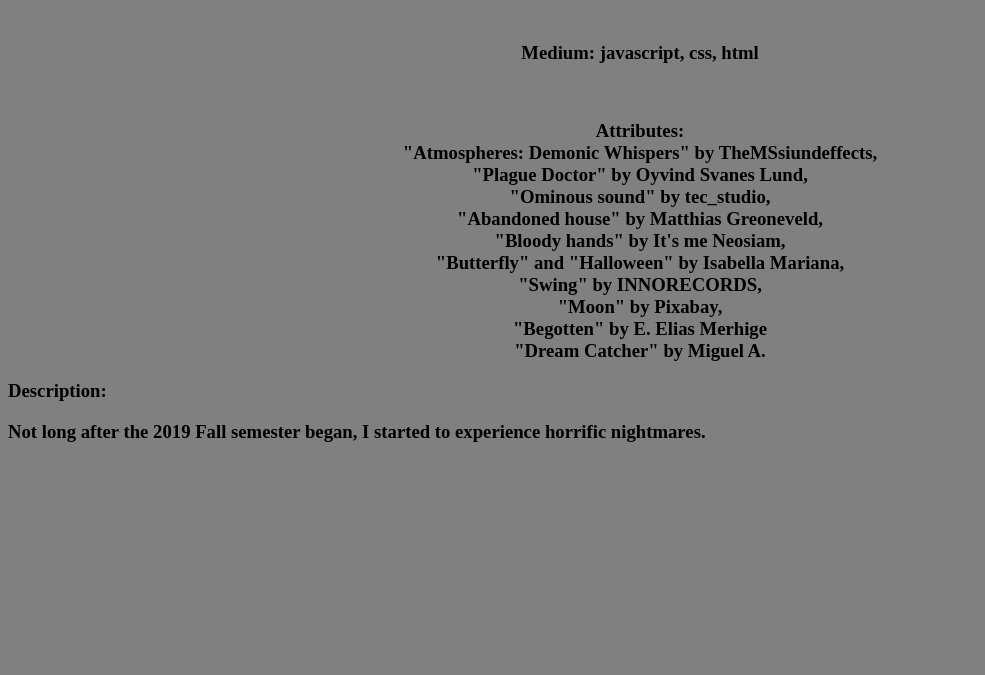
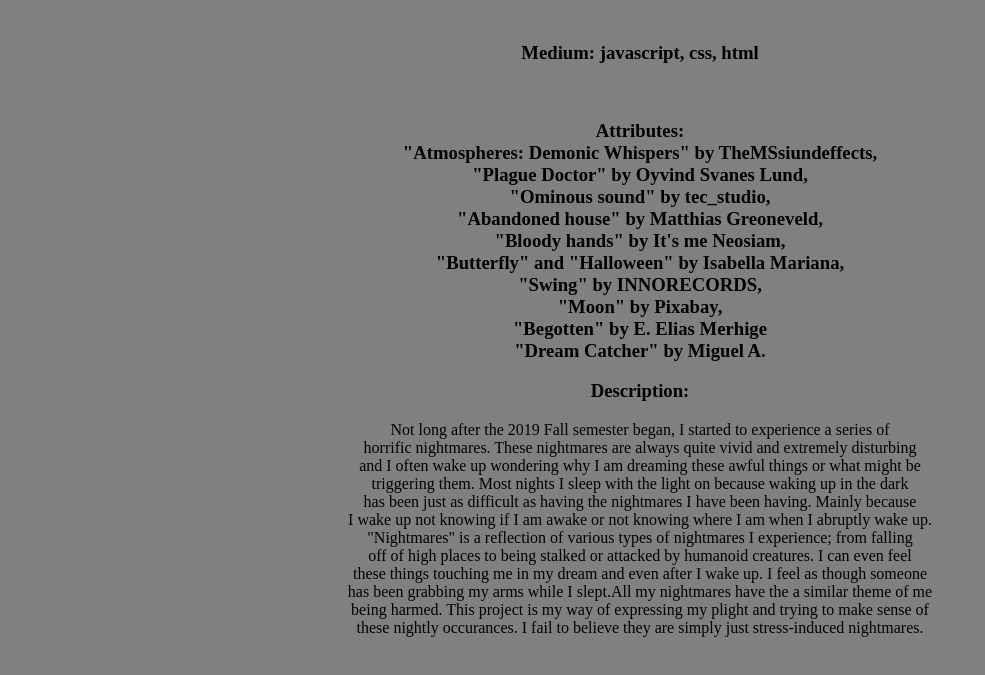
Before and after one commit to tanguiano92/nightmares, a plain HTML site: page pagetwo.html in a window 1280 px wide. Shown: the part 95-770 px from the top of the page, without its empty margins (0-985 px from the left). Drawn offline with Linux system fonts and the light colour scheme.

Commit message:
Update pagetwo.html

```diff
--- a/pagetwo.html
+++ b/pagetwo.html
@@ -32,8 +32,19 @@
                     "Moon" by Pixabay,<br>
                     "Begotten" by E. Elias Merhige<br>
                     "Dream Catcher" by Miguel A.<br></center>
-    <h3>Description:<h3>
-  <p>Not long after the 2019 Fall semester began, I started to experience horrific nightmares.</p>
+    <center><h3>Description:<h3></center>
+  <center><p>Not long after the 2019 Fall semester began, I started to experience a series of<br>
+     horrific nightmares. These nightmares are always quite vivid and extremely disturbing<br>
+     and I often wake up wondering why I am dreaming these awful things or what might be<br>
+     triggering them. Most nights I sleep with the light on because waking up in the dark<br>
+     has been just as difficult as having the nightmares I have been having. Mainly because<br>
+     I wake up not knowing if I am awake or not knowing where I am when I abruptly wake up.<br>
+     "Nightmares" is a reflection of various types of nightmares I experience; from falling<br>
+     off of high places to being stalked or attacked by humanoid creatures. I can even feel<br>
+     these things touching me in my dream and even after I wake up. I feel as though someone<br>
+     has been grabbing my arms while I slept.All my nightmares have the a similar theme of me<br>
+     being harmed. This project is my way of expressing my plight and trying to make sense of<br>
+     these nightly occurances. I fail to believe they are simply just stress-induced nightmares.</p></center>
   <br>
   <br>
 
```
